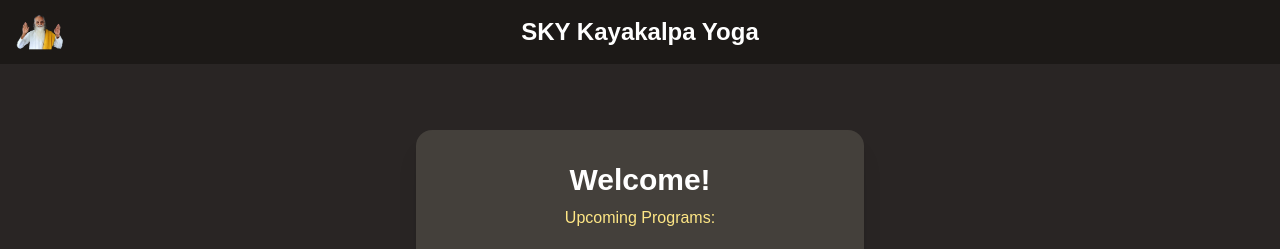
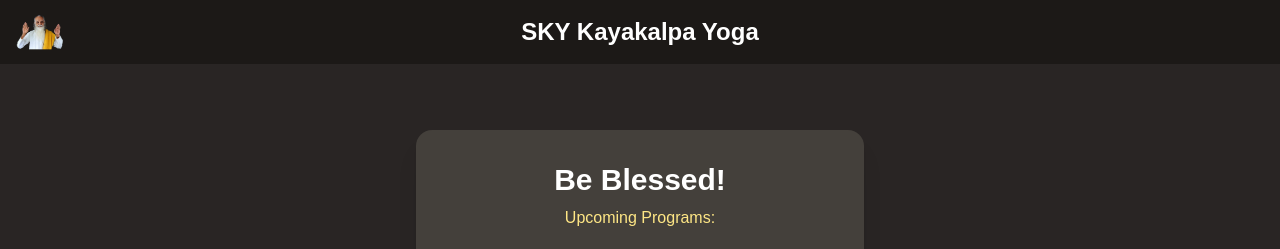
Before and after one commit to Itz-Viggy/Yoga-Registration, a Next.js app: page / in a window 1280 px wide. Shown: the top 249 px of the page. Built offline with nearby package versions, Linux system fonts and the light colour scheme.

Commit message:
Added Be Blessed

```diff
--- a/src/app/page.tsx
+++ b/src/app/page.tsx
@@ -28,9 +28,11 @@ export default function HomePage() {
 
       {/* Welcome Modal */}
       <main className="w-screen min-h-[calc(100vh-64px)] bg-stone-800 flex items-center justify-center py-8 md:py-16 px-4 md:px-8">
-        <div className="w-full max-w-md bg-stone-700 p-8 rounded-2xl shadow-xl text-center space-y-4 max-h-[90vh] overflow-auto">
+        <div className="flex flex-col items-center w-full max-w-md">
+          {/* <h2 className="text-2xl font-bold text-amber-200 mb-6">Be Blessed</h2> */}
+          <div className="w-full max-w-md bg-stone-700 p-8 rounded-2xl shadow-xl text-center space-y-4 max-h-[90vh] overflow-auto">
           <h3 className="text-2xl md:text-3xl font-bold text-white mb-2">
-            Welcome!
+            Be Blessed!
           </h3>
 
           <p className="text-amber-200 mb-4 text-sm md:text-base">
@@ -74,6 +76,7 @@ export default function HomePage() {
             Physical Exercise
           </button>
         </div>
+      </div>
       </main>
     </>
   );
```
